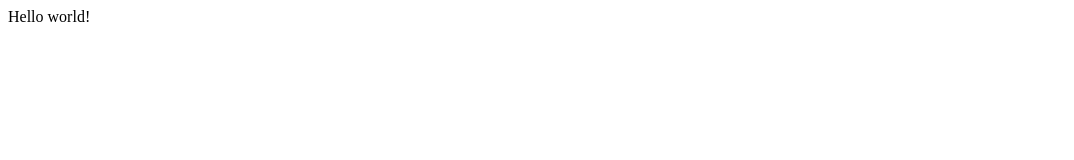
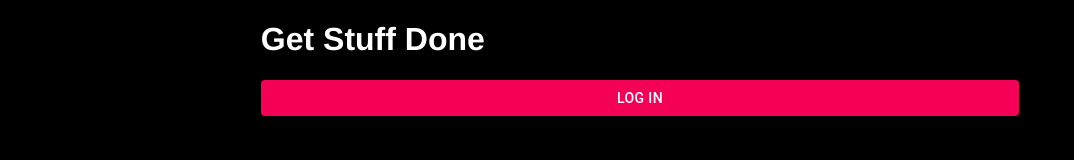
Before and after one commit to HaseebAHMED-afk/JamStackTodoApp, a Gatsby site: page / in a window 1280 px wide. Shown: the whole page, without its empty margins (0-1074 px from the left). Built offline with nearby package versions, Linux system fonts and the light colour scheme; Gatsby itself is replaced by a stand-in of ours.

Commit message:
Changes made

```diff
--- a/src/pages/index.js
+++ b/src/pages/index.js
@@ -1,6 +1,12 @@
 import React from "react"
-
+import Button from '@material-ui/core/Button'
+import '../style.css'
 
 export default function Home() {
-  return <div>Hello world!</div>
+  return <div className="app" >
+    <h1 className="main-heading" >
+      Get Stuff Done
+    </h1>
+    <Button variant='contained' color='secondary' className='login-btn'  >Log In</Button>
+  </div>
 }
--- /dev/null
+++ b/src/style.css
@@ -0,0 +1,14 @@
+body{
+    background-color: black;
+    color: white;
+}
+.app{
+    width: 60%;
+    margin: auto;
+}
+.main-heading{
+    font-family: 'Franklin Gothic Medium', 'Arial Narrow', Arial, sans-serif;
+}
+.login-btn{
+    width: 100%;
+}
```
